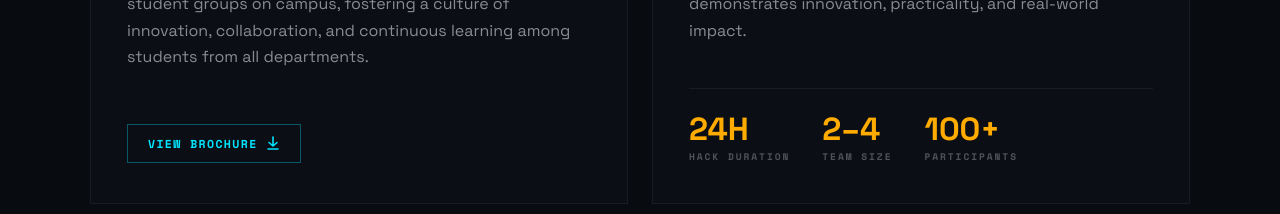
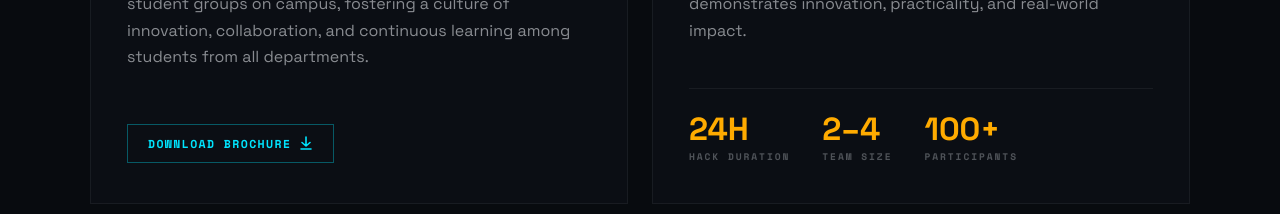
Before and after one commit to malavikhaah/mulearn-hackthon, a React (Vite) app: page / in a window 1280 px wide. Shown: the part 2200-2414 px from the top of the page. Built offline with nearby package versions, Linux system fonts and the light colour scheme.

Commit message:
DOWNLOAD BROCHURE

```diff
--- a/src/sections/About.jsx
+++ b/src/sections/About.jsx
@@ -37,7 +37,7 @@ function About() {
               className="ab-card-btn"
               aria-label="View event brochure"
             >
-              VIEW BROCHURE
+              DOWNLOAD BROCHURE
               <svg width="14" height="14" viewBox="0 0 14 14" fill="none" aria-hidden="true">
                 <path d="M7 1V10M7 10L3 6.5M7 10L11 6.5M2 13H12" stroke="currentColor" strokeWidth="1.6" strokeLinecap="round" strokeLinejoin="round"/>
               </svg>
```
